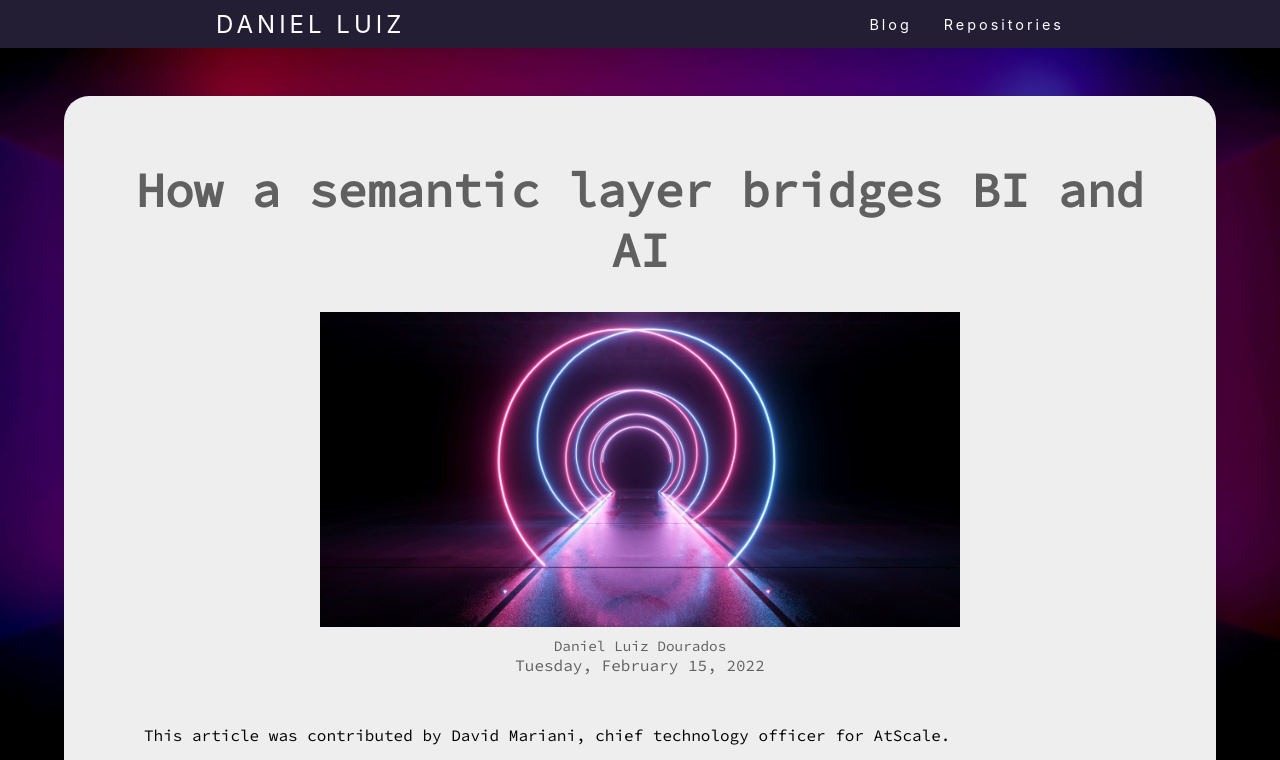
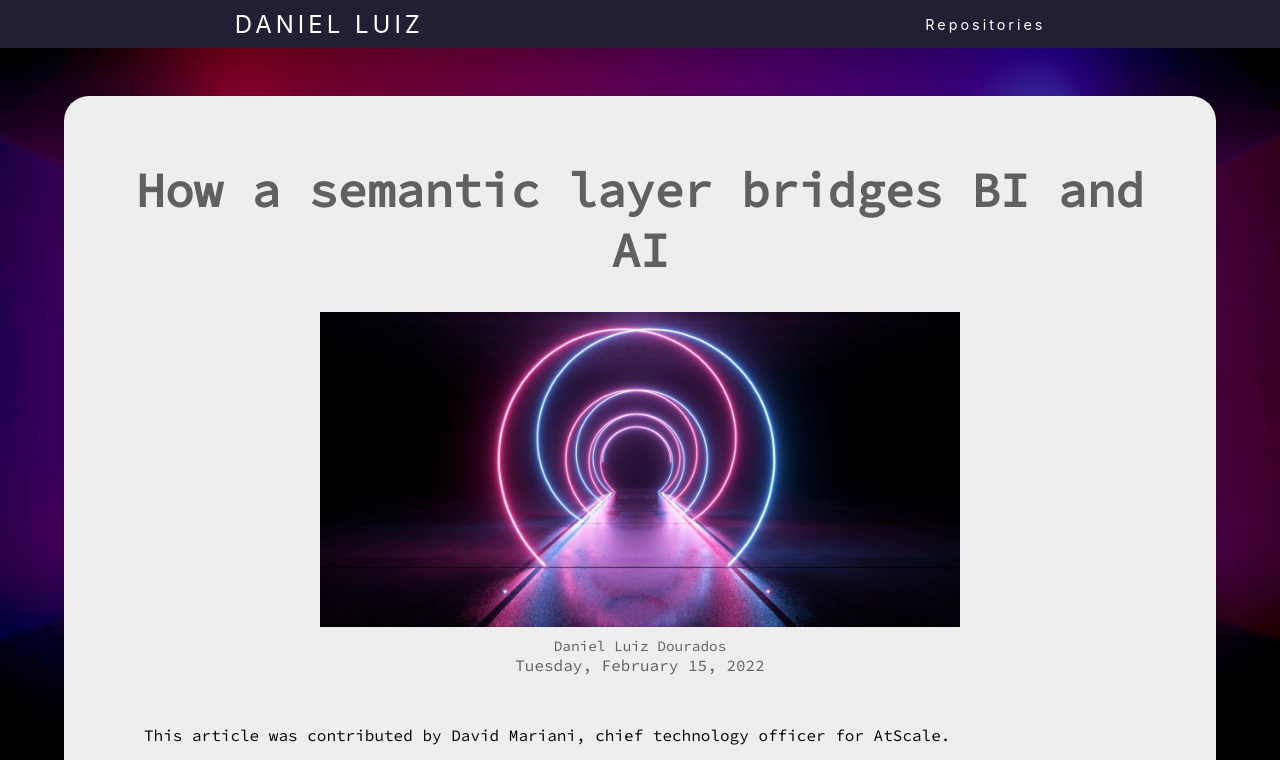
Before and after one commit to danielluizd/blog, a plain HTML site: page article1.html in a window 1280 px wide. Shown: the top 760 px of the page. Drawn offline with Linux system fonts and the light colour scheme.

Commit message:
Alterações nos links dos artigos.

```diff
--- a/article1.html
+++ b/article1.html
@@ -19,14 +19,13 @@
 
     <header>
       <nav>
-        <a class="links logo" href="">Daniel Luiz</a>
+        <a class="links logo" href="index.html">Daniel Luiz</a>
         <div class="mobile-menu">
           <div class="line1"></div>
           <div class="line2"></div>
           <div class="line3"></div>
         </div>
         <ul class="nav-list">
-          <li><a class="links" href="index.html" target="_blank">Blog</a></li>
           <li><a class="links" href="https://github.com/danielluizd?tab=repositories" target="_blank">Repositories</a></li>
         </ul>
       </nav>
```
Also changed, not shown: article2.html (+1 -2 lines), article3.html (+1 -2 lines), article4.html (+1 -2 lines), article5.html (+1 -2 lines).
